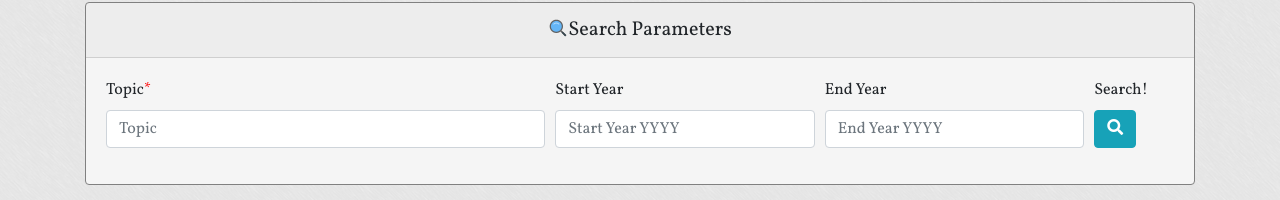
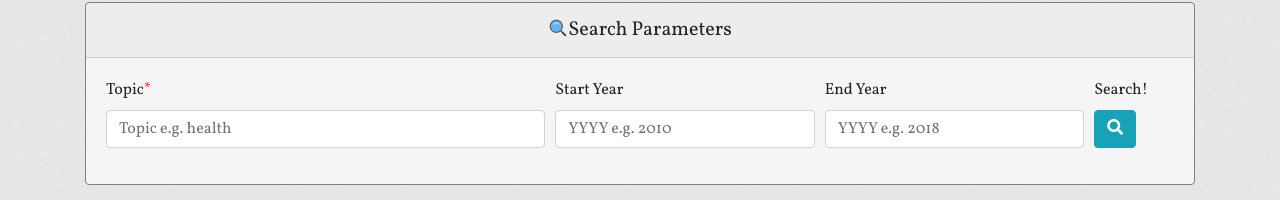
Before and after one commit to farha-neu/nyt-search, a React (Create React App) app in the folder client/: page / in a window 1280 px wide. Shown: the part 241-441 px from the top of the page. Built offline with nearby package versions, Linux system fonts and the light colour scheme; no server answers.

Commit message:
placeholder

```diff
--- a/client/src/components/Home/SearchForm.js
+++ b/client/src/components/Home/SearchForm.js
@@ -13,18 +13,18 @@ const SearchForm = props => (
                 <div className="form-group col-md-5">
                   <label htmlFor="topic">Topic<span className="rc">*</span></label>
                   <input  onChange={props.handleInputChange} value={props.search} name="search"
-                  type="text" className="form-control" id="search" placeholder="Topic"/>
+                  type="text" className="form-control" id="search" placeholder="Topic e.g. health"/>
                    {props.errorInput===true?<div className="mt-1 rc"> Please enter a topic</div>:""}
                 </div>
                 <div className="form-group col-md-3">
                   <label htmlFor="start year">Start Year</label>
                   <input onChange={props.handleInputChange}  value={props.startYear} name="startYear"
-                  type="text" className="form-control" id="startYear" placeholder="Start Year YYYY"/>
+                  type="text" className="form-control" id="startYear" placeholder="YYYY e.g. 2010"/>
                 </div>
                 <div className="form-group col-md-3">
                   <label htmlFor="end year">End Year</label>
                   <input onChange={props.handleInputChange} value={props.endYear} name="endYear"
-                  type="text" className="form-control" id="endYear" placeholder="End Year YYYY"/>
+                  type="text" className="form-control" id="endYear" placeholder="YYYY e.g. 2018"/>
                 </div>
                 <div className="form-group col-md-1">
                   <label htmlFor="searching">Search!</label>
```
